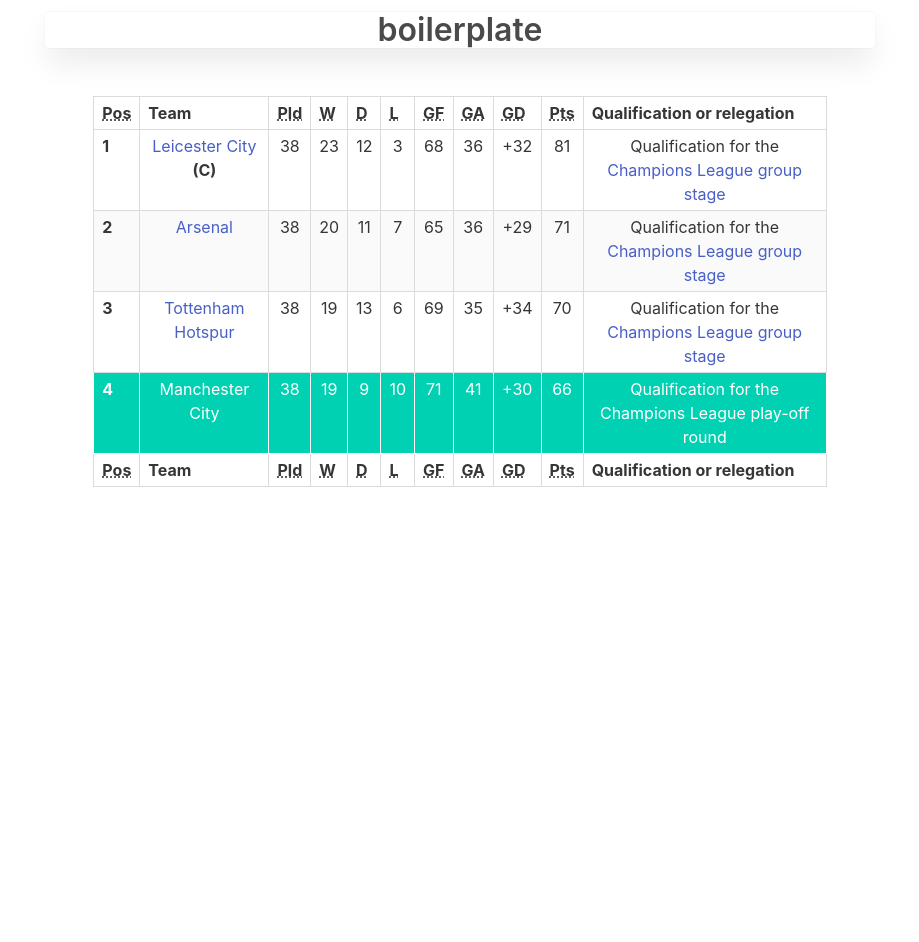
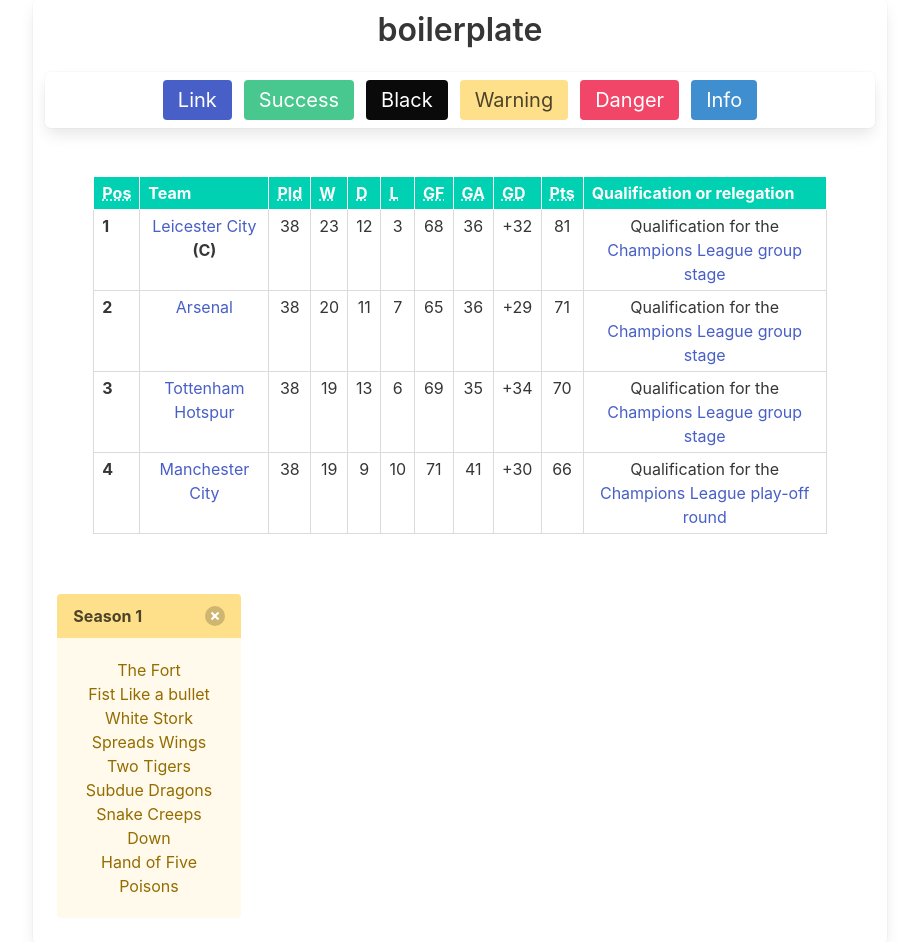
Before and after one commit to Destructor1702/MonjasReactFront, a React (Create React App) app: page / in a window 1280 px wide. Shown: the whole page, without its empty margins (180-1099 px from the left). Before the commit the page ends 800 px from the top, so only its background shows below. Built offline with nearby package versions, Linux system fonts and the light colour scheme.

Commit message:
client Api

```diff
--- a/src/App.js
+++ b/src/App.js
@@ -6,16 +6,28 @@
 class App extends Component {
     render() {
         return (
-            <div className="column is-8 is-offset-2 hero has-text-centered has-shadow">
+            <div className="column card is-8 is-offset-2 hero has-text-centered has-shadow">
                 <div className="hero-head">
-                    <div className=" card title">boilerplate</div>
+                    <div className="  title">boilerplate</div>
+                    <div className="box cta">
+                        <div className="columns is-mobile is-centered">
+                            <div className="field is-grouped is-grouped-multiline">
+                                <div className="control"><span className="tag is-link is-large">Link</span></div>
+                                <div className="control"><span className="tag is-success is-large">Success</span></div>
+                                <div className="control"><span className="tag is-black is-large">Black</span></div>
+                                <div className="control"><span className="tag is-warning is-large">Warning</span></div>
+                                <div className="control"><span className="tag is-danger is-large">Danger</span></div>
+                                <div className="control"><span className="tag is-info is-large">Info</span></div>
+                            </div>
+                        </div>
+                    </div>
                 </div>
                 <div className="hero-body">
 
 
-                    <table className="table is-bordered is-striped is-narrow is-hoverable is-fullwidth">
+                    <table className="table is-bordered is-narrow is-hoverable is-fullwidth">
                         <thead>
-                        <tr>
+                        <tr className="is-selected">
                             <th><abbr title="Position">Pos</abbr></th>
                             <th>Team</th>
                             <th><abbr title="Played">Pld</abbr></th>
@@ -29,21 +41,6 @@
                             <th>Qualification or relegation</th>
                         </tr>
                         </thead>
-                        <tfoot>
-                        <tr>
-                            <th><abbr title="Position">Pos</abbr></th>
-                            <th>Team</th>
-                            <th><abbr title="Played">Pld</abbr></th>
-                            <th><abbr title="Won">W</abbr></th>
-                            <th><abbr title="Drawn">D</abbr></th>
-                            <th><abbr title="Lost">L</abbr></th>
-                            <th><abbr title="Goals for">GF</abbr></th>
-                            <th><abbr title="Goals against">GA</abbr></th>
-                            <th><abbr title="Goal difference">GD</abbr></th>
-                            <th><abbr title="Points">Pts</abbr></th>
-                            <th>Qualification or relegation</th>
-                        </tr>
-                        </tfoot>
                         <tbody>
                         <tr>
                             <th>1</th>
@@ -94,7 +91,7 @@
                                 href="https://en.wikipedia.org/wiki/2016%E2%80%9317_UEFA_Champions_League#Group_stage"
                                 title="2016–17 UEFA Champions League">Champions League group stage</a></td>
                         </tr>
-                        <tr className="is-selected">
+                        <tr>
                             <th>4</th>
                             <td><a href="https://en.wikipedia.org/wiki/Manchester_City_F.C."
                                    title="Manchester City F.C.">Manchester
@@ -116,6 +113,34 @@
                     </table>
 
                 </div>
+                <div className="column is-3 is-narrow">
+                    <article className="message is-warning has-shadow">
+                        <div className="message-header">
+                            <p>Season 1</p>
+                            <button className="delete" aria-label="delete"/>
+                        </div>
+                        <div className="message-body">
+                            <div className="board-item">
+                                <div className="board-item-content"><span>The Fort</span></div>
+                            </div>
+                            <div className="board-item">
+                                <div className="board-item-content"><span>Fist Like a bullet</span></div>
+                            </div>
+                            <div className="board-item">
+                                <div className="board-item-content"><span>White Stork Spreads Wings</span></div>
+                            </div>
+                            <div className="board-item">
+                                <div className="board-item-content"><span>Two Tigers Subdue Dragons</span></div>
+                            </div>
+                            <div className="board-item">
+                                <div className="board-item-content"><span>Snake Creeps Down</span></div>
+                            </div>
+                            <div className="board-item">
+                                <div className="board-item-content"><span>Hand of Five Poisons</span></div>
+                            </div>
+                        </div>
+                    </article>
+                </div>
             </div>
         );
     }
```
